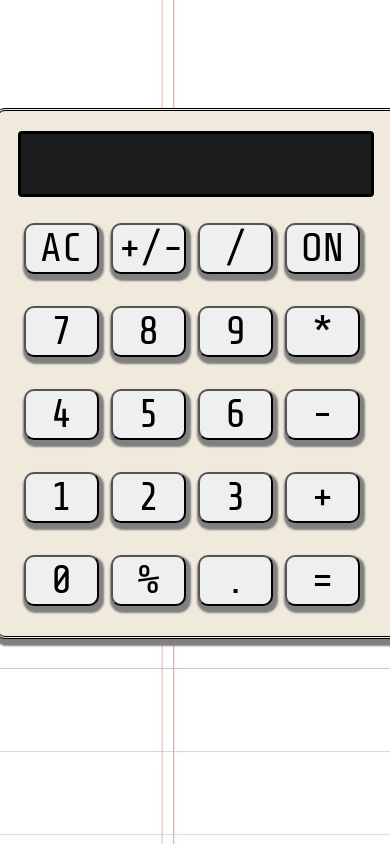
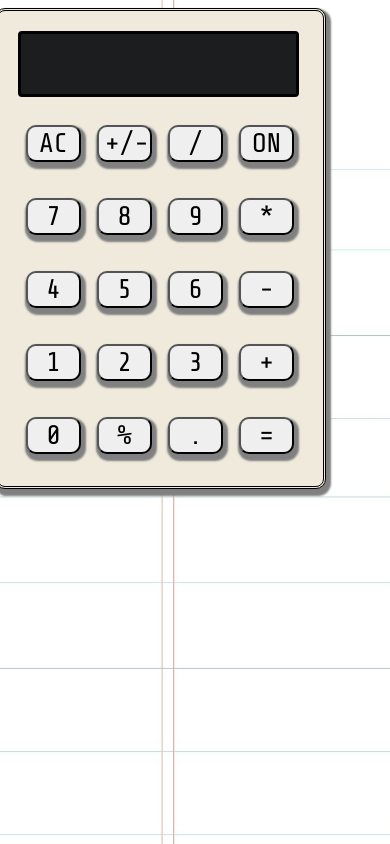
Before and after one commit to iwakoscott/javascript-calculator, a React app: page / in a window 390 px wide. Built offline with nearby package versions, Linux system fonts and the light colour scheme.

Commit message:
add media query

```diff
--- a/package.json
+++ b/package.json
@@ -4,14 +4,18 @@
   "private": true,
   "dependencies": {
     "bootstrap": "^3.3.7",
+    "gh-pages": "^1.0.0",
     "react": "^16.0.0",
     "react-dom": "^16.0.0",
     "react-scripts": "1.0.14"
   },
   "scripts": {
+    "predeploy": "npm run build",
+     "deploy": "gh-pages -d build",
     "start": "react-scripts start",
     "build": "react-scripts build",
     "test": "react-scripts test --env=jsdom",
     "eject": "react-scripts eject"
-  }
+  },
+  "homepage": "https://iwakoscott.github.io/javascript-calculator/"
 }
--- a/src/index.css
+++ b/src/index.css
@@ -67,3 +67,26 @@ button:active {
 .calc-row {
   margin: 20px;
 }
+
+@media screen and (min-width: 300px) {
+  .calculator {
+    width: 325px;
+    margin-top: 0px;
+    margin-bottom: 0px;
+    height: 475px;
+  }
+
+  .calc-window {
+    width: 275px;
+  }
+
+  button {
+    border-radius: 10px;
+    margin: 8px;
+    box-shadow: 2px 4px 2px 3px grey;
+    font-size: 27px;
+    width: 55px;
+    outline: none;
+    font-family: 'Share Tech Mono', monospace;
+  }
+}
```
Also changed, not shown: 1 other file.
